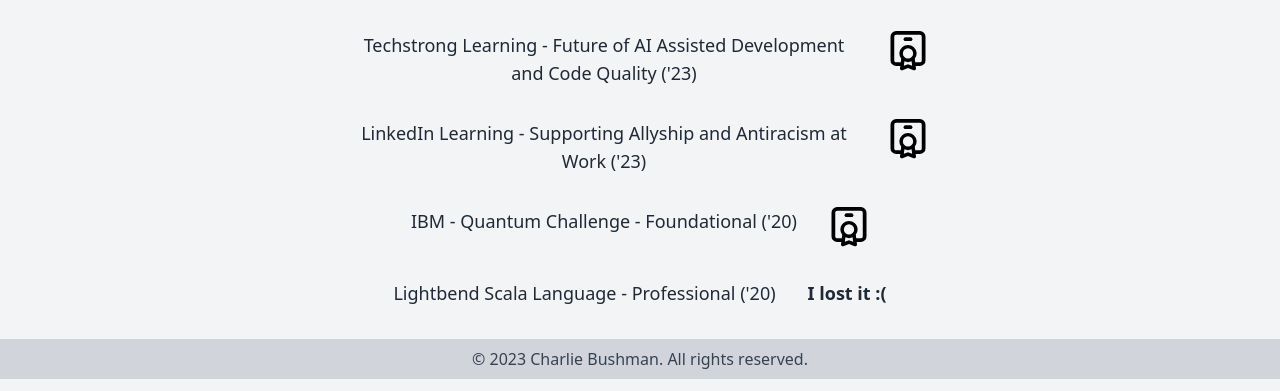
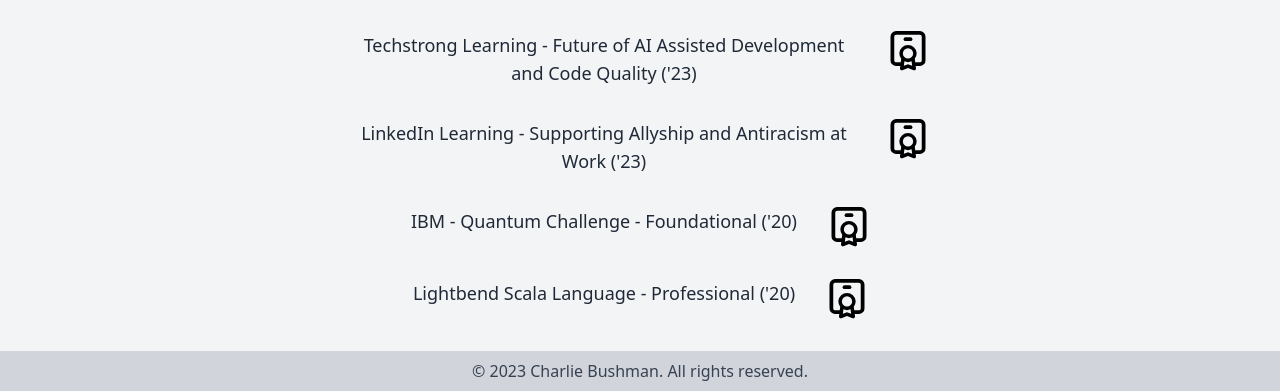
Before and after one commit to Ulthran/ctbus_site, a Flask app: page /certifications in a window 1280 px wide. Shown: the part 537-928 px from the top of the page. Run offline with Flask 3, Linux system fonts and the light colour scheme; parts of the project's set-up code (start-up, migrations or seed data) failed here and were passed over.

Commit message:
Add Scala cert

```diff
--- a/app/templates/certifications.html
+++ b/app/templates/certifications.html
@@ -53,7 +53,9 @@
 </div>
 <div class="flex flex-row justify-center">
     <p class="text-lg p-4">Lightbend Scala Language - Professional ('20)</p>
-    <p class="text-lg font-bold p-4">I lost it :(</p>
+    <a class="p-4" href="{{ cdn_url }}/certificates/scala_lang_prof.pdf" target="_blank">
+        <svg class="w-10 h-10" viewBox="0 0 16 16" xmlns="http://www.w3.org/2000/svg" fill="none"><g id="SVGRepo_bgCarrier" stroke-width="0"></g><g id="SVGRepo_tracerCarrier" stroke-linecap="round" stroke-linejoin="round"></g><g id="SVGRepo_iconCarrier"> <g fill="#000000"> <path d="M6.25 3.25A.75.75 0 017 2.5h2A.75.75 0 019 4H7a.75.75 0 01-.75-.75z"></path> <path fill-rule="evenodd" d="M3.25 0A2.25 2.25 0 001 2.25v9.5A2.25 2.25 0 003.25 14h1.67l-.115.913a.7.7 0 00.955.737L8 14.754l2.24.896a.7.7 0 00.955-.737L11.08 14h1.669A2.25 2.25 0 0015 11.75v-9.5A2.25 2.25 0 0012.75 0h-9.5zm7.643 12.5h1.857a.75.75 0 00.75-.75v-9.5a.75.75 0 00-.75-.75h-9.5a.75.75 0 00-.75.75v9.5c0 .414.336.75.75.75h1.857l.172-1.378a3.45 3.45 0 115.441 0l.173 1.378zm-1.456-.362c-.438.2-.924.312-1.437.312s-1-.112-1.437-.312l-.221 1.771 1.398-.559a.7.7 0 01.52 0l1.398.56-.221-1.772zM5.95 9a2.05 2.05 0 114.1 0 2.05 2.05 0 01-4.1 0z" clip-rule="evenodd"></path> </g> </g></svg>
+    </a>
 </div>
 {% endcall %}
 {% endblock %}
```
Also changed, not shown: tests/e2e/pages/Comps.py (+3 -1 lines), tests/e2e/test_web.py (line endings or trailing spaces).
